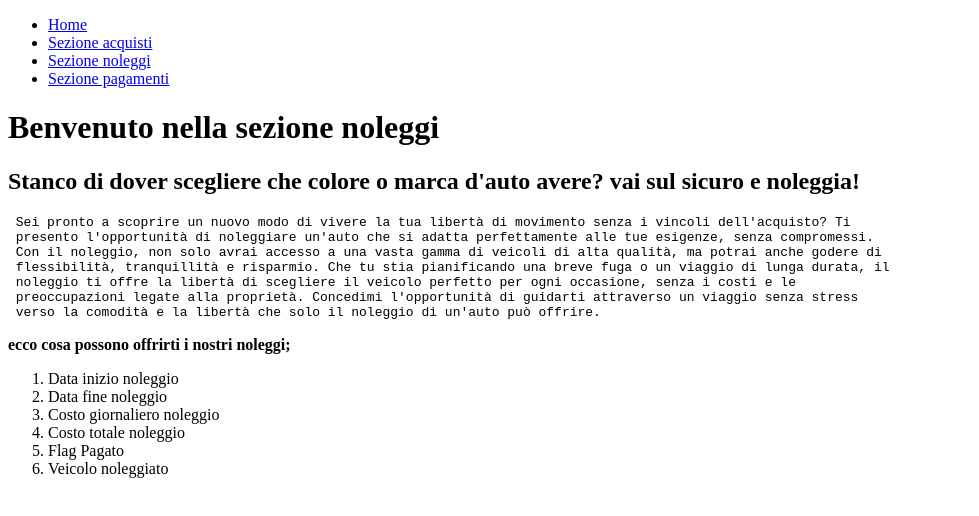
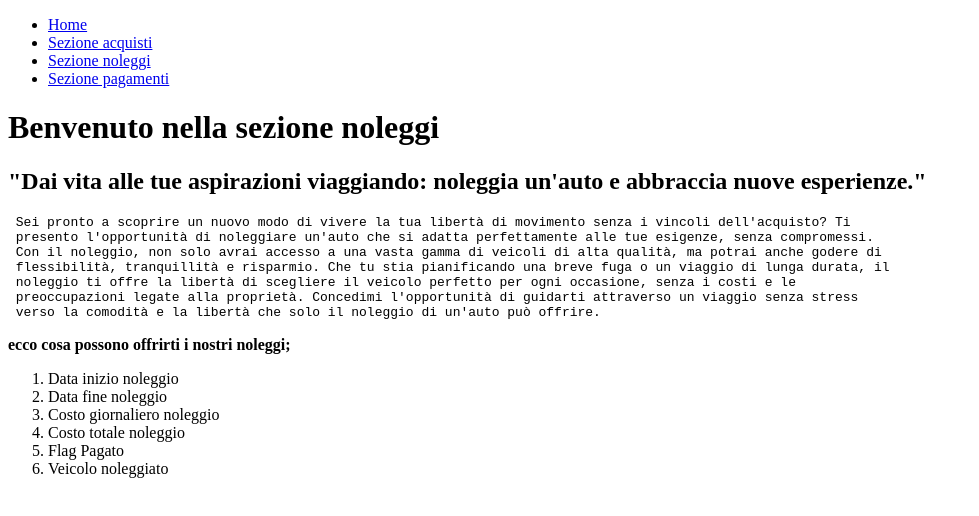
Before and after one commit to Saveriodinapoli19/Academy-Java-React, a plain HTML site: page Noleggi.html in a window 1280 px wide. Shown: the whole page, without its empty margins (0-979 px from the left). Drawn offline with Linux system fonts and the light colour scheme.

Commit message:
change noleggi.html

```diff
--- a/Noleggi.html
+++ b/Noleggi.html
@@ -15,7 +15,7 @@
 
     </ul>
     <h1>Benvenuto nella sezione noleggi</h1>
-    <h2>Stanco di dover scegliere che colore o marca d'auto avere? vai sul sicuro e noleggia!</h2>
+    <h2>"Dai vita alle tue aspirazioni viaggiando: noleggia un'auto e abbraccia nuove esperienze."</h2>
     <pre>
 <p> Sei pronto a scoprire un nuovo modo di vivere la tua libertà di movimento senza i vincoli dell'acquisto? Ti
  presento l'opportunità di noleggiare un'auto che si adatta perfettamente alle tue esigenze, senza compromessi.
```
